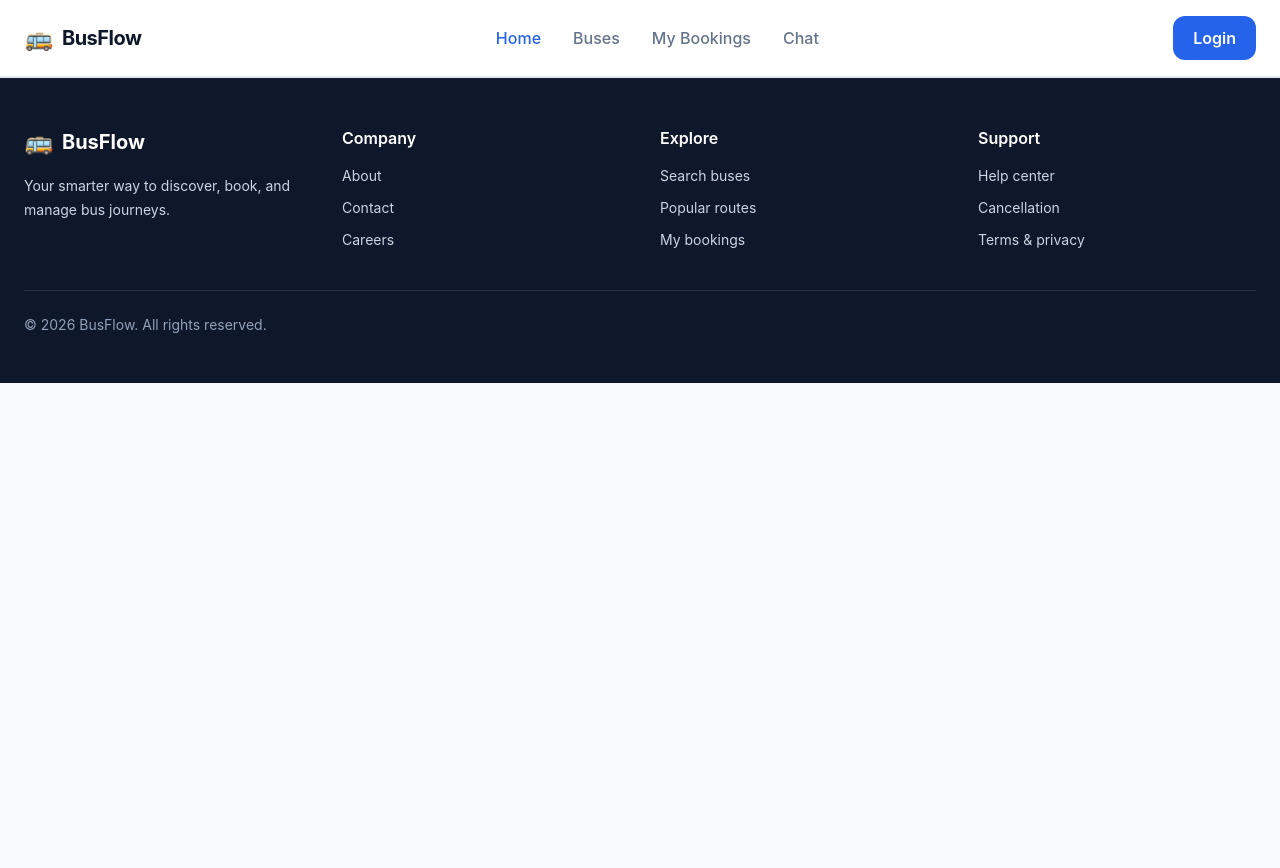
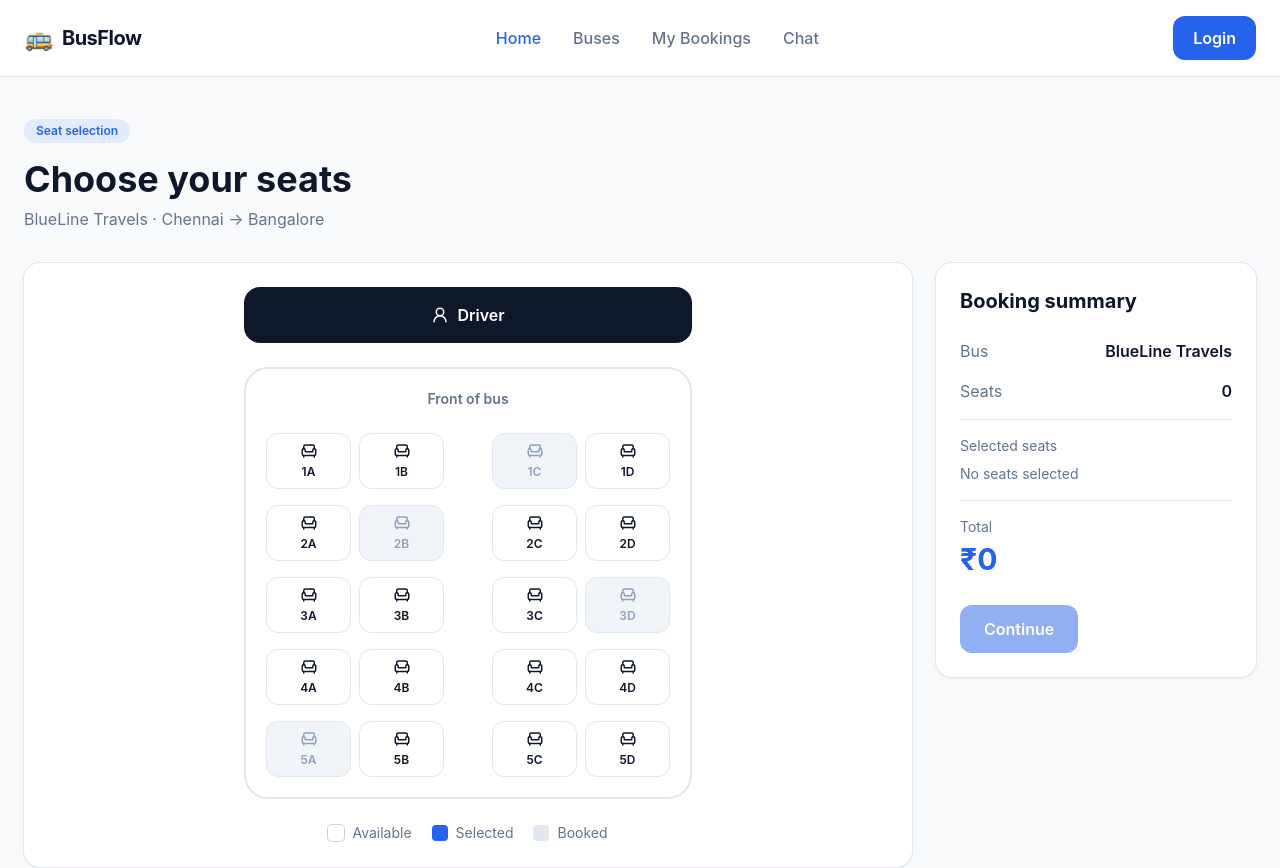
Before and after one commit to sre91/busflow, a React (Vite) app in the folder client/: page /bus/1/seats in a window 1280 px wide. Shown: the top 868 px of the page. Before the commit the page ends 800 px from the top, so only its background shows below. Built offline with nearby package versions, Linux system fonts and the light colour scheme.

Commit message:
Added seats

```diff
--- a/client/src/pages/BusDetailsPage.tsx
+++ b/client/src/pages/BusDetailsPage.tsx
@@ -12,8 +12,11 @@ import {
 import Badge from "../components/ui/Badge";
 import Button from "../components/ui/Button";
 import Card from "../components/ui/Card";
+import { useNavigate, useParams } from "react-router-dom";
 
 function BusDetailsPage() {
+  const navigate = useNavigate();
+  const { id } = useParams();
   return (
     <main className="min-h-screen bg-background">
       <section className="mx-auto max-w-7xl px-6 py-10">
@@ -178,7 +181,7 @@ function BusDetailsPage() {
             </div>
 
             <div className="mt-7">
-              <Button>
+              <Button onClick={() => navigate(`/bus/${id}/seats`)}>
                 <span className="flex items-center justify-center gap-2">
                   <Armchair size={18} />
                   Select Seats
--- /dev/null
+++ b/client/src/pages/SeatSelectionPage.tsx
@@ -0,0 +1,236 @@
+import { useState } from "react";
+import { Armchair, Check, UserRound } from "lucide-react";
+
+import Badge from "../components/ui/Badge";
+import Button from "../components/ui/Button";
+import Card from "../components/ui/Card";
+
+type SeatStatus = "available" | "booked";
+
+type Seat = {
+  id: string;
+  price: number;
+  status: SeatStatus;
+};
+
+const seats: Seat[] = [
+  { id: "1A", price: 899, status: "available" },
+  { id: "1B", price: 899, status: "available" },
+  { id: "1C", price: 899, status: "booked" },
+  { id: "1D", price: 899, status: "available" },
+
+  { id: "2A", price: 899, status: "available" },
+  { id: "2B", price: 899, status: "booked" },
+  { id: "2C", price: 899, status: "available" },
+  { id: "2D", price: 899, status: "available" },
+
+  { id: "3A", price: 899, status: "available" },
+  { id: "3B", price: 899, status: "available" },
+  { id: "3C", price: 899, status: "available" },
+  { id: "3D", price: 899, status: "booked" },
+
+  { id: "4A", price: 899, status: "available" },
+  { id: "4B", price: 899, status: "available" },
+  { id: "4C", price: 899, status: "available" },
+  { id: "4D", price: 899, status: "available" },
+
+  { id: "5A", price: 899, status: "booked" },
+  { id: "5B", price: 899, status: "available" },
+  { id: "5C", price: 899, status: "available" },
+  { id: "5D", price: 899, status: "available" },
+];
+
+function SeatSelectionPage() {
+  const [selectedSeats, setSelectedSeats] = useState<string[]>([]);
+
+  const toggleSeat = (seat: Seat) => {
+    if (seat.status === "booked") {
+      return;
+    }
+
+    setSelectedSeats((currentSeats) => {
+      if (currentSeats.includes(seat.id)) {
+        return currentSeats.filter((selectedSeat) => selectedSeat !== seat.id);
+      }
+
+      return [...currentSeats, seat.id];
+    });
+  };
+
+  const totalPrice = selectedSeats.length * 899;
+
+  return (
+    <main className="min-h-screen bg-background">
+      <section className="mx-auto max-w-7xl px-6 py-10">
+        <div>
+          <Badge variant="primary">Seat selection</Badge>
+
+          <h1 className="mt-4 text-3xl font-bold text-primary-dark md:text-4xl">
+            Choose your seats
+          </h1>
+
+          <p className="mt-2 text-muted">
+            BlueLine Travels · Chennai → Bangalore
+          </p>
+        </div>
+
+        <div className="mt-8 grid gap-6 lg:grid-cols-[1fr_320px]">
+          {/* Bus Layout */}
+          <Card className="flex flex-col items-center">
+            <div className="w-full max-w-md">
+              <div className="rounded-2xl bg-primary-dark p-4 text-center text-white">
+                <div className="flex items-center justify-center gap-2">
+                  <UserRound size={18} />
+                  <span className="font-semibold">Driver</span>
+                </div>
+              </div>
+
+              <div className="mt-6 rounded-3xl border-2 border-slate-200 bg-surface p-5">
+                <div className="mb-6 text-center text-sm font-semibold text-muted">
+                  Front of bus
+                </div>
+
+                <div className="space-y-4">
+                  {Array.from({ length: 5 }, (_, rowIndex) => {
+                    const rowNumber = rowIndex + 1;
+
+                    const rowSeats = seats.filter((seat) =>
+                      seat.id.startsWith(`${rowNumber}`),
+                    );
+
+                    return (
+                      <div
+                        key={rowNumber}
+                        className="grid grid-cols-[1fr_1fr_32px_1fr_1fr] gap-2"
+                      >
+                        {rowSeats.map((seat, index) => {
+                          const isSelected = selectedSeats.includes(seat.id);
+
+                          return (
+                            <div
+                              key={seat.id}
+                              className={
+                                index === 2 ? "col-start-4" : undefined
+                              }
+                            >
+                              <button
+                                type="button"
+                                disabled={seat.status === "booked"}
+                                onClick={() => toggleSeat(seat)}
+                                className={`
+                                  flex
+                                  w-full
+                                  flex-col
+                                  items-center
+                                  justify-center
+                                  rounded-xl
+                                  border
+                                  p-2
+                                  transition
+                                  ${
+                                    seat.status === "booked"
+                                      ? "cursor-not-allowed border-slate-200 bg-slate-100 text-slate-400"
+                                      : isSelected
+                                        ? "border-primary bg-primary text-white shadow-md"
+                                        : "border-slate-200 bg-surface text-primary-dark hover:border-primary hover:bg-primary/5"
+                                  }
+                                `}
+                              >
+                                {isSelected ? (
+                                  <Check size={18} />
+                                ) : (
+                                  <Armchair size={18} />
+                                )}
+
+                                <span className="mt-1 text-xs font-semibold">
+                                  {seat.id}
+                                </span>
+                              </button>
+                            </div>
+                          );
+                        })}
+                      </div>
+                    );
+                  })}
+                </div>
+              </div>
+
+              {/* Legend */}
+              <div className="mt-6 flex flex-wrap justify-center gap-5 text-sm text-muted">
+                <div className="flex items-center gap-2">
+                  <span className="h-4 w-4 rounded bg-surface ring-1 ring-slate-300" />
+                  Available
+                </div>
+
+                <div className="flex items-center gap-2">
+                  <span className="h-4 w-4 rounded bg-primary" />
+                  Selected
+                </div>
+
+                <div className="flex items-center gap-2">
+                  <span className="h-4 w-4 rounded bg-slate-200" />
+                  Booked
+                </div>
+              </div>
+            </div>
+          </Card>
+
+          {/* Booking Summary */}
+          <Card className="h-fit lg:sticky lg:top-24">
+            <h2 className="text-xl font-bold text-primary-dark">
+              Booking summary
+            </h2>
+
+            <div className="mt-6 space-y-4">
+              <div className="flex justify-between">
+                <span className="text-muted">Bus</span>
+
+                <span className="font-semibold text-primary-dark">
+                  BlueLine Travels
+                </span>
+              </div>
+
+              <div className="flex justify-between">
+                <span className="text-muted">Seats</span>
+
+                <span className="font-semibold text-primary-dark">
+                  {selectedSeats.length}
+                </span>
+              </div>
+
+              <div className="border-t border-slate-200 pt-4">
+                <p className="text-sm text-muted">Selected seats</p>
+
+                <div className="mt-2 flex flex-wrap gap-2">
+                  {selectedSeats.length > 0 ? (
+                    selectedSeats.map((seat) => (
+                      <Badge key={seat}>{seat}</Badge>
+                    ))
+                  ) : (
+                    <span className="text-sm text-muted">
+                      No seats selected
+                    </span>
+                  )}
+                </div>
+              </div>
+
+              <div className="border-t border-slate-200 pt-4">
+                <p className="text-sm text-muted">Total</p>
+
+                <p className="mt-1 text-3xl font-bold text-primary">
+                  ₹{totalPrice}
+                </p>
+              </div>
+            </div>
+
+            <div className="mt-7">
+              <Button disabled={selectedSeats.length === 0}>Continue</Button>
+            </div>
+          </Card>
+        </div>
+      </section>
+    </main>
+  );
+}
+
+export default SeatSelectionPage;
--- a/client/src/routes/AppRoutes.tsx
+++ b/client/src/routes/AppRoutes.tsx
@@ -3,16 +3,16 @@ import { BrowserRouter, Route, Routes } from "react-router-dom";
 import HomePage from "../pages/HomePage";
 import SearchResultsPage from "../pages/SearchResultsPage";
 import BusDetailsPage from "../pages/BusDetailsPage";
+import SeatSelectionPage from "../pages/SeatSelectionPage";
 
 function AppRoutes() {
   return (
     <BrowserRouter>
       <Routes>
         <Route path="/" element={<HomePage />} />
-
         <Route path="/search" element={<SearchResultsPage />} />
-
         <Route path="/bus/:id" element={<BusDetailsPage />} />
+        <Route path="/bus/:id/seats" element={<SeatSelectionPage />} />
       </Routes>
     </BrowserRouter>
   );
```
